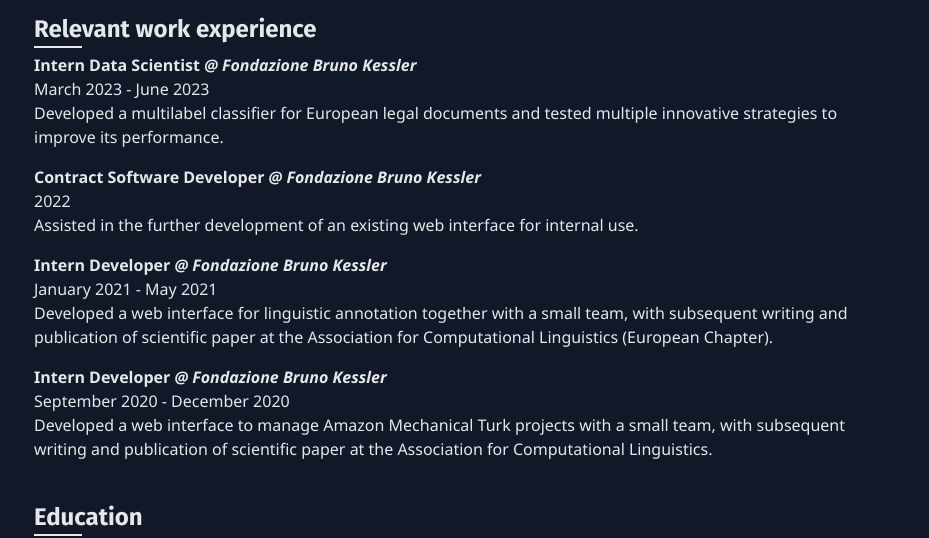
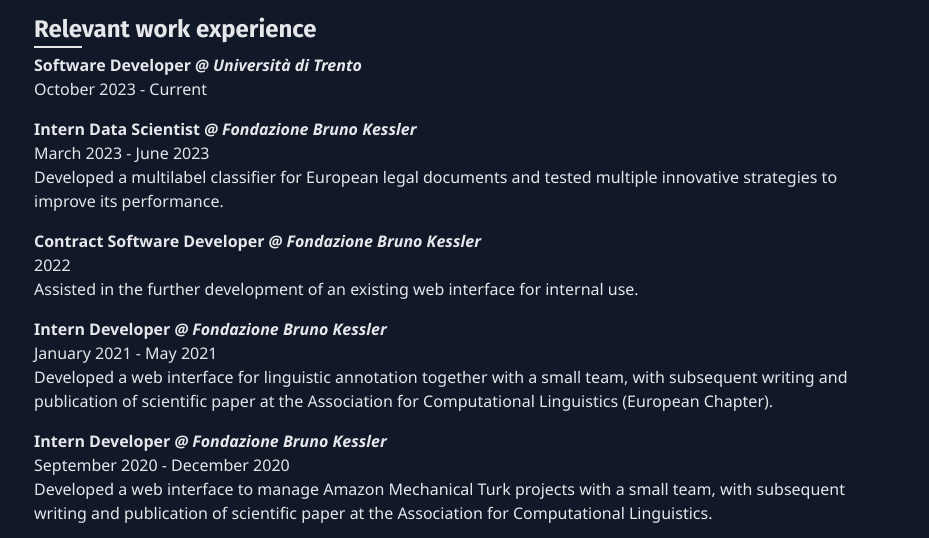
Before and after one commit to bocchilorenzo/bocchilorenzo.github.io, a website built with Vite: page index.html in a window 1280 px wide. Shown: the part 259-797 px from the top of the page, without its empty margins (174-1103 px from the left). Built offline with nearby package versions, Linux system fonts and the light colour scheme.

Commit message:
Update index.html

```diff
--- a/index.html
+++ b/index.html
@@ -202,6 +202,12 @@
       <section id="experience" class="p-4">
         <h3 class="sectionTitle">Relevant work experience</h3>
         <div class="flex flex-col py-2 gap-y-4">
+          <div>
+            <h4 class="font-bold">
+              Software Developer <i>@ Università di Trento</i>
+            </h4>
+            <p>October 2023 - Current</p>
+          </div>
           <div>
             <h4 class="font-bold">
               Intern Data Scientist <i>@ Fondazione Bruno Kessler</i>
```
